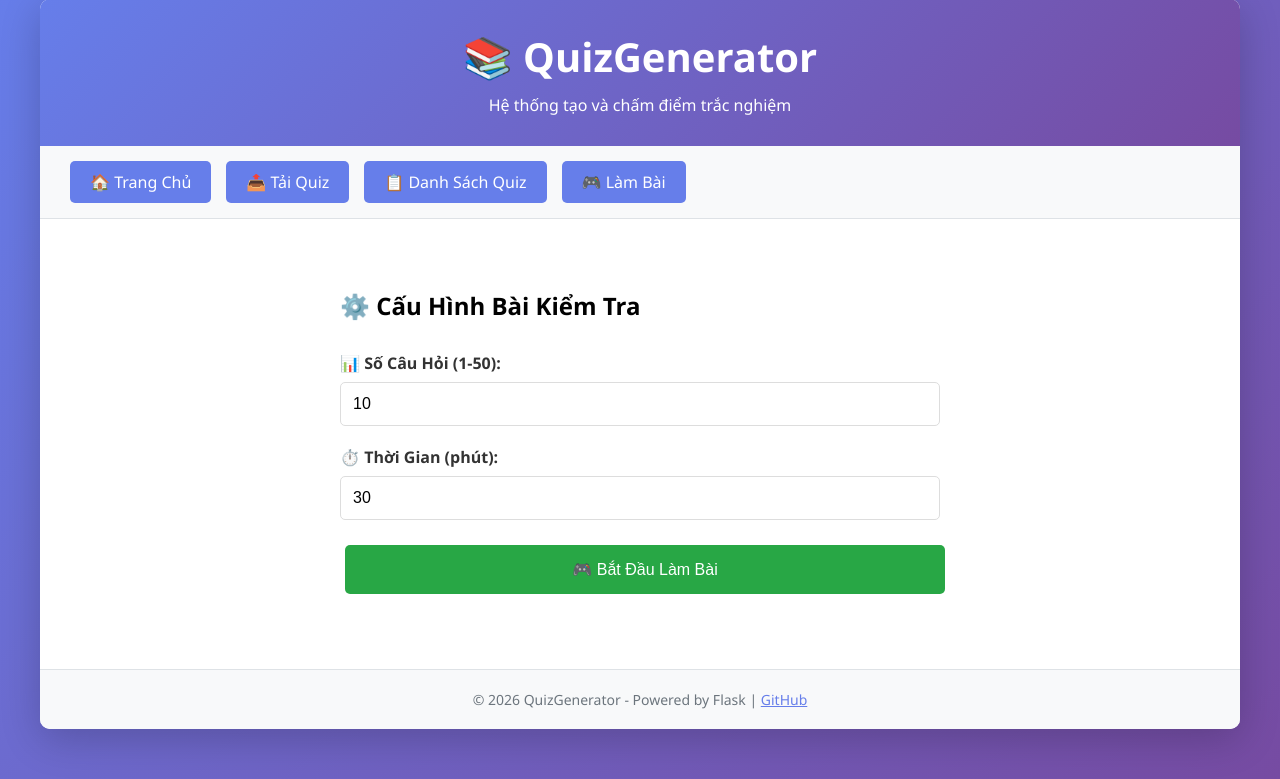
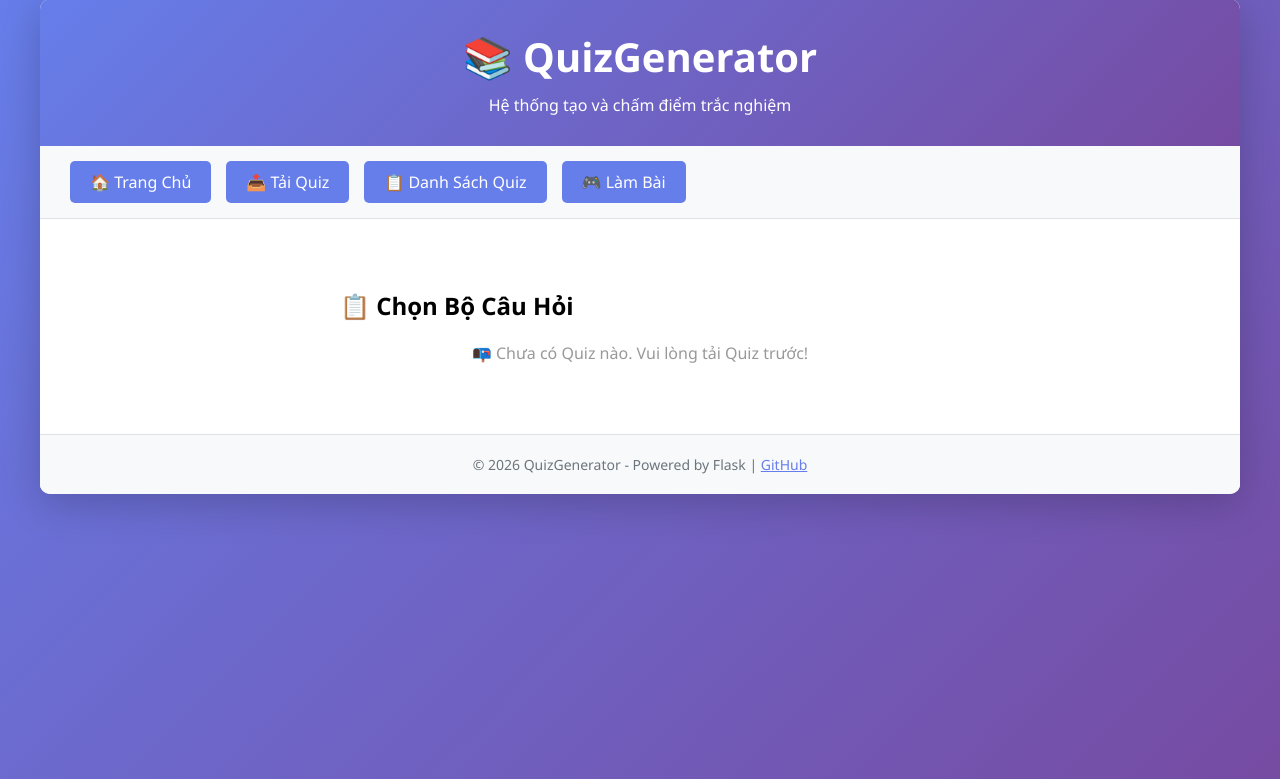
Before and after one commit to DoTienHai/QuizGenerator, a Flask app: page /exam in a window 1280 px wide. Shown: the part 21-800 px from the top of the page. Run offline with Flask 3, Linux system fonts and the light colour scheme.

Commit message:
Fix exam page: Add quiz selection phase - Allow users to select quiz before configuring exam

```diff
--- a/templates/exam.html
+++ b/templates/exam.html
@@ -3,8 +3,21 @@
 {% block title %}Làm Bài Kiểm Tra - QuizGenerator{% endblock %}
 
 {% block content %}
-<div id="configSection" style="max-width: 600px; margin: 30px auto;">
+<div id="quizSelectSection" style="max-width: 600px; margin: 30px auto;">
+    <h2>📋 Chọn Bộ Câu Hỏi</h2>
+    <div id="quizList" class="grid" style="margin-top: 20px;"></div>
+    <div id="loadingSpinner" style="text-align: center; padding: 40px;">
+        <p style="color: #667eea;">Đang tải danh sách Quiz...</p>
+    </div>
+</div>
+
+<div id="configSection" style="max-width: 600px; margin: 30px auto; display: none;">
     <h2>⚙️ Cấu Hình Bài Kiểm Tra</h2>
+    <div id="selectedQuizInfo" style="background: #f0f4ff; padding: 15px; border-radius: 8px; margin-bottom: 20px;">
+        <p><strong>📚 Quiz Được Chọn:</strong> <span id="quizNameDisplay"></span></p>
+        <p><strong>📊 Tổng Câu Hỏi:</strong> <span id="totalQuestionsDisplay"></span> câu</p>
+        <button type="button" class="btn btn-secondary" style="margin-top: 10px;" onclick="changeQuiz()">🔄 Chọn Quiz Khác</button>
+    </div>
 
     <form id="configForm" style="margin-top: 30px;">
         <div class="form-group">
@@ -43,16 +56,122 @@
     let remainingTime = 0;
     let timerInterval = null;
     let answers = {};
+    let selectedQuizData = null;
 
-    document.getElementById('configForm').addEventListener('submit', async (e) => {
+    // Load quiz list on page load
+    document.addEventListener('DOMContentLoaded', () => {
+        const savedQuizId = sessionStorage.getItem('selectedQuizId');
+        if (savedQuizId) {
+            // User came from quiz list page
+            loadConfigSection();
+        } else {
+            // User came directly to exam page - show quiz selection
+            loadQuizzes();
+        }
+    });
+
+    async function loadQuizzes() {
+        try {
+            const quizSelectSection = document.getElementById('quizSelectSection');
+            const loadingSpinner = document.getElementById('loadingSpinner');
+            const quizListContainer = document.getElementById('quizList');
+
+            const response = await fetch('/api/quizzes');
+            const data = await response.json();
+
+            if (!response.ok) {
+                throw new Error(data.error || 'Lỗi tải danh sách Quiz');
+            }
+
+            const quizzes = data.quizzes || [];
+
+            if (quizzes.length === 0) {
+                quizListContainer.innerHTML = '<p style="text-align: center; color: #999;">📭 Chưa có Quiz nào. Vui lòng tải Quiz trước!</p>';
+                loadingSpinner.style.display = 'none';
+                return;
+            }
+
+            loadingSpinner.style.display = 'none';
+            quizListContainer.innerHTML = '';
+
+            quizzes.forEach(quiz => {
+                const card = document.createElement('div');
+                card.className = 'card';
+                card.style.cursor = 'pointer';
+                card.style.transition = 'all 0.3s';
+                card.innerHTML = `
+                    <h3>${quiz.name || `Quiz #${quiz.id}`}</h3>
+                    <p style="color: #666;">📚 <strong>${quiz.total_questions || 0}</strong> câu hỏi</p>
+                    <button type="button" class="btn btn-success" onclick="selectQuiz(${quiz.id}, '${quiz.name}', ${quiz.total_questions})">
+                        ✅ Chọn Bộ Này
+                    </button>
+                `;
+                quizListContainer.appendChild(card);
+            });
+
+        } catch (error) {
+            showMessage(`❌ ${error.message}`, 'error');
+        }
+    }
+
+    function selectQuiz(quizId, quizName, totalQuestions) {
+        // Save to session storage
+        sessionStorage.setItem('selectedQuizId', quizId);
+        sessionStorage.setItem('selectedQuizName', quizName);
+        sessionStorage.setItem('selectedQuizTotal', totalQuestions);
+
+        selectedQuizData = {
+            id: quizId,
+            name: quizName,
+            total_questions: totalQuestions
+        };
+
+        // Update max num_questions
+        document.getElementById('numQuestions').max = totalQuestions;
+
+        loadConfigSection();
+    }
+
+    function loadConfigSection() {
+        const quizSelectSection = document.getElementById('quizSelectSection');
+        const configSection = document.getElementById('configSection');
+
+        const quizName = sessionStorage.getItem('selectedQuizName') || 'Unknown';
+        const totalQuestions = sessionStorage.getItem('selectedQuizTotal') || '0';
+
+        document.getElementById('quizNameDisplay').textContent = quizName;
+        document.getElementById('totalQuestionsDisplay').textContent = totalQuestions;
+        document.getElementById('numQuestions').max = parseInt(totalQuestions);
+
+        quizSelectSection.style.display = 'none';
+        configSection.style.display = 'block';
+
+        showMessage(`✅ Đã chọn: ${quizName}`, 'success');
+    }
+
+    function changeQuiz() {
+        // Clear selection
+        sessionStorage.removeItem('selectedQuizId');
+        sessionStorage.removeItem('selectedQuizName');
+        sessionStorage.removeItem('selectedQuizTotal');
+        selectedQuizData = null;
+
+        // Show quiz selection again
+        document.getElementById('configSection').style.display = 'none';
+        document.getElementById('quizSelectSection').style.display = 'block';
+    }
+
+    document.getElementById('configForm')?.addEventListener('submit', async (e) => {
         e.preventDefault();
 
-        const quizId = sessionStorage.getItem('selectedQuizId');
+        const quizId = parseInt(sessionStorage.getItem('selectedQuizId'));
         const numQuestions = parseInt(document.getElementById('numQuestions').value);
         const duration = parseInt(document.getElementById('duration').value);
+        const totalQuestions = parseInt(sessionStorage.getItem('selectedQuizTotal'));
 
-        if (!quizId) {
-            showMessage('❌ Vui lòng chọn quiz trước', 'error');
+        // Validate
+        if (numQuestions > totalQuestions) {
+            showMessage(`❌ Số câu vượt quá tổng câu hỏi (${totalQuestions})`, 'error');
             return;
         }
 
@@ -65,7 +184,7 @@
                     'Content-Type': 'application/json',
                 },
                 body: JSON.stringify({
-                    quiz_id: parseInt(quizId),
+                    quiz_id: quizId,
                     num_questions: numQuestions,
                     exam_duration: duration
                 })
```
